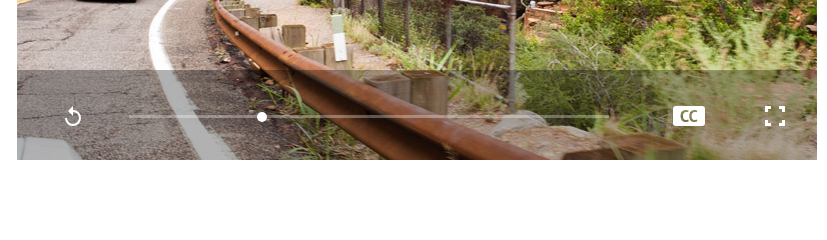
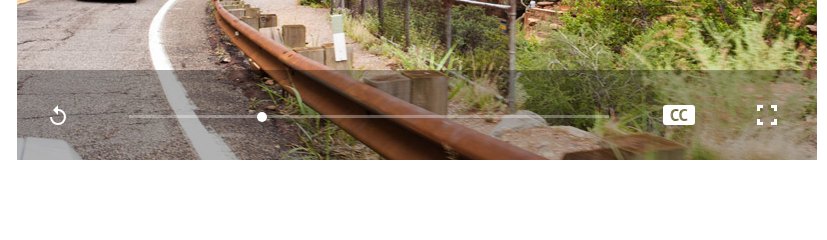
Before and after one commit to andreyMarshin/sedona, a website: page photos.html in a window 1280 px wide. Shown: the part 1807-2047 px from the top of the page, 223-1050 px from the left. Drawn offline with Linux system fonts and the light colour scheme.

Commit message:
fixed control buttons

```diff
--- a/scss/blocks/video.scss
+++ b/scss/blocks/video.scss
@@ -52,19 +52,19 @@
   }
 
   &__controls {
-    // display: flex;
-    // flex-wrap: wrap;
-    // justify-content: space-between;
+    display: flex;
+    flex-wrap: wrap;
+    justify-content: space-between;
     position: relative;
-    padding: 20px;
+    padding: 10px 20px;
     background-color: #f2f2f2;
   }
 
   &__btn {
-    position: absolute;
+    position: relative;
     display: block;
-    top: 20%;
-    width: 20px;
+    width: 40px;
+    height: 40px;
     background-color: inherit;
     border: none;
     outline: none;
@@ -72,24 +72,41 @@
     background: none;
 
     &--replay {
-      left: 20px;
+      margin-right: 44%;
+
+      &::before {
+        content: "";
+        position: absolute;
+        top: 10px;
+        left: 10px;
         width: 16px;
         height: 20px;
         background-image: url("../img/svg/icon-video-replay.svg");
       }
+    }
 
     &--cc {
-      right: 60px;
+      &::before {
+        content: "";
+        position: absolute;
+        top: 10px;
+        left: 5px;
         width: 32px;
         height: 20px;
         background-image: url("../img/svg/icon-subtitle.svg");
       }
+    }
 
     &--fullscreen {
-      right: 20px;
+      &::before {
+        content: "";
+        position: absolute;
+        top: 10px;
+        right: 10px;
         width: 20px;
         height: 20px;
         background-image: url("../img/svg/icon-fullscreen.svg");
+      }
     }
 
     &:hover {
@@ -205,7 +222,7 @@
     &__controls {
       position: relative;
       max-width: 800px;
-      padding: 45px 0;
+      padding: 25px 0;
       margin: 0 auto;
       background: rgba(0 ,0, 0, 0.3);
       transition: 0.5s;
@@ -251,31 +268,25 @@
     }
 
     &__btn {
-      position: absolute;
-      display: block;
-      top: 40%;
-      background-color: inherit;
-      border: none;
-      outline: none;
-      cursor: pointer;
-      background: none;
+      &--replay {
+        margin: 0 66% 0 23px;
 
-      &--replay {
         &::before {
-          content: none;
+          background-image: url("../img/svg/icon-video-replay-white.svg");
         }
-        left: 6%;
-        background-image: url("../img/svg/icon-video-replay-white.svg");
       }
 
       &--cc {
-        right: 14%;
+        &::before {
           background-image: url("../img/svg/icon-subtitle-white.svg");
+        }
       }
 
       &--fullscreen {
-        right: 4%;
+        margin-right: 30px;
+        &::before {
           background-image: url("../img/svg/icon-fullscreen-white.svg");
+        }
       }
     }
 
```
Also changed, not shown: css/style.css. Lines whose indentation alone changed are shown as unchanged.
